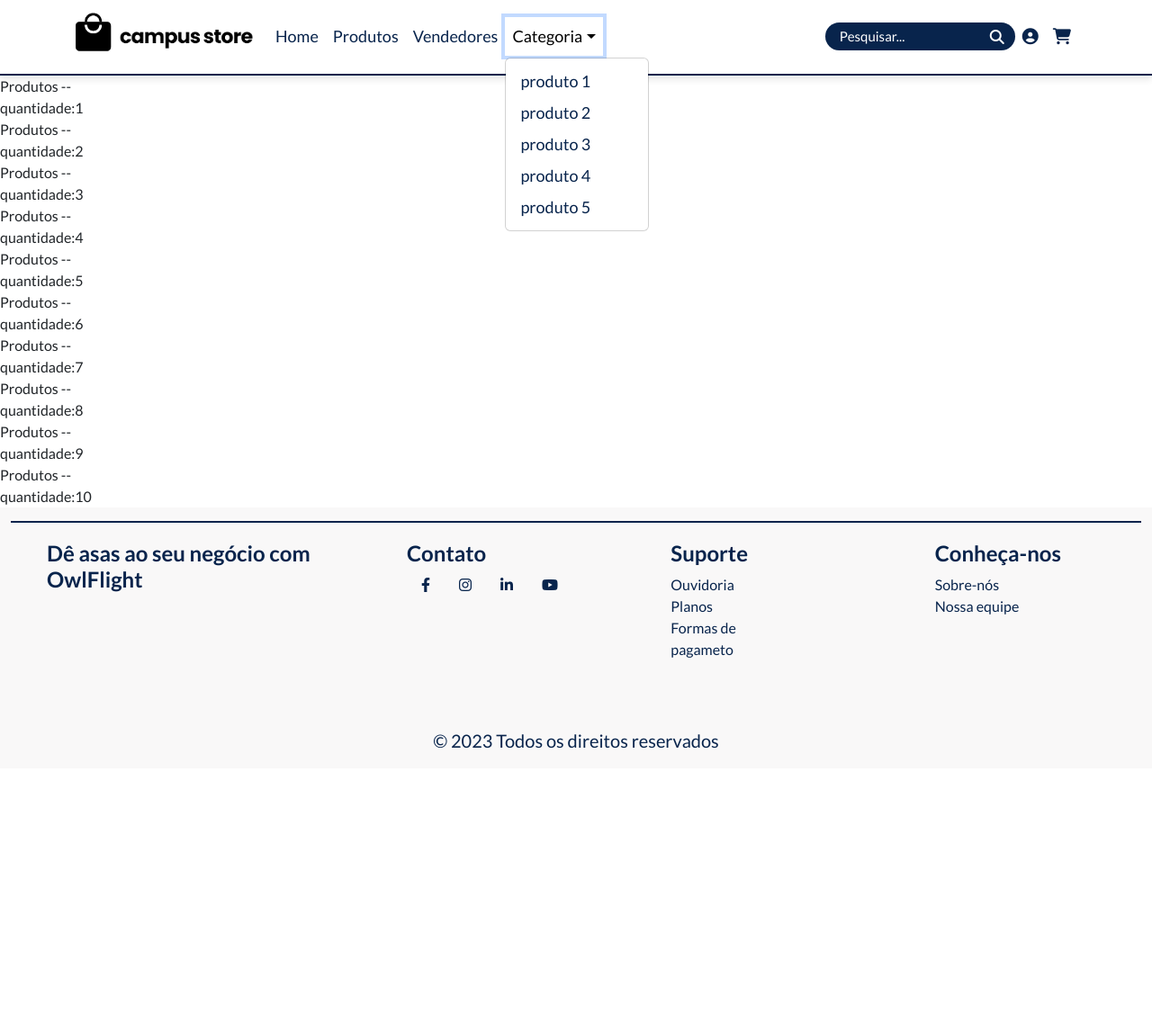
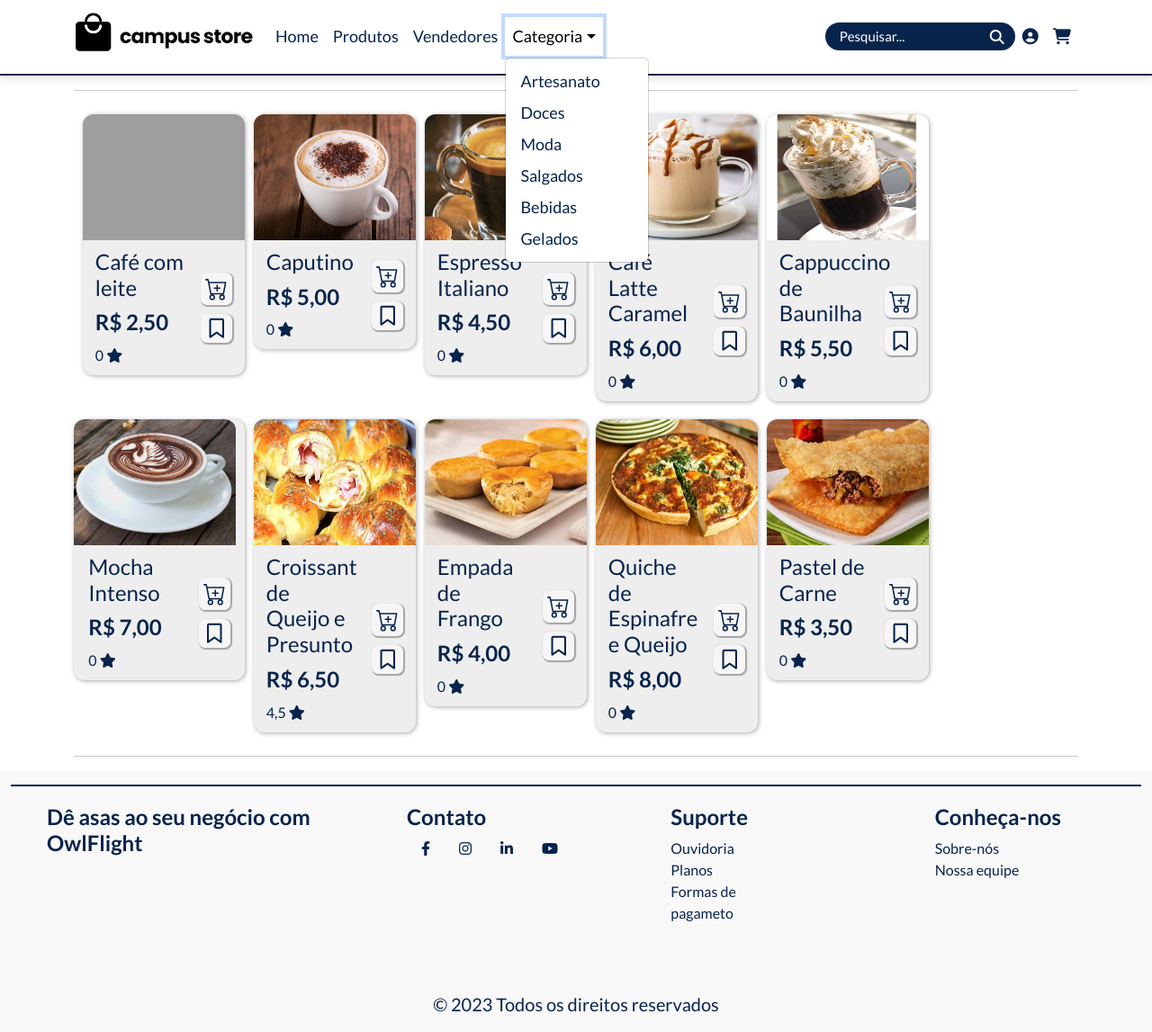
Before and after one commit to SrJohn369/campus-store, a Django app: page /produtos in a window 1280 px wide, after a click on "Categoria". Shown: the whole page at 90% size. Before the commit the page ends 832 px from the top, so only its background shows below. Run offline with Django 4.2, Linux system fonts and the light colour scheme; data comes from the database, SQL or seed files in the repository; both versions use the stored data as it was after the commit; grey boxes are pictures that could not be loaded.

Commit message:
filtragem

```diff
--- a/cadastro/admin.py
+++ b/cadastro/admin.py
@@ -6,3 +6,4 @@ admin.site.register(Usuario)
 admin.site.register(Vendedor)
 admin.site.register(Servico)
 admin.site.register(Produto)
+admin.site.register(Categoria)
--- a/cadastro/models.py
+++ b/cadastro/models.py
@@ -26,13 +26,28 @@ class Produto(models.Model):
     preco = models.DecimalField(max_digits=9, decimal_places=2, blank=False)
     foto_prod = models.ImageField(
         null=False, default='', upload_to='foto_produto')
-
     vendedor = models.ForeignKey(Vendedor, on_delete=models.CASCADE)
 
+    categorias = models.ManyToManyField('Categoria', related_name='produtos')
 
     def __str__(self):
         return f'{self.nome_prod} - R${self.preco}'
 
+
+class Categoria(models.Model):
+    NOME_CHOICES = [
+        ('artesanato', 'Artesanato'),
+        ('doce', 'Doce'),
+        ('moda', 'Moda'),
+        ('salgado', 'Salgado'),
+        ('bebida', 'Bebida'),
+        ('gelado', 'Gelado'),
+    ]
+
+    nome = models.CharField(max_length=20, choices=NOME_CHOICES)
+
+    def __str__(self):
+        return self.nome
 
 
 class Servico(models.Model):
--- a/home/templates/base.html
+++ b/home/templates/base.html
@@ -38,11 +38,12 @@
                         <div class="dropdown">
                             <a href="#" class="nav-link dropdown-toggle" data-bs-toggle="dropdown">Categoria</a>
                             <ul class="dropdown-menu">
-                            <li><a href="#" class="dropdown-item">produto 1</a></li>
-                            <li><a href="#" class="dropdown-item">produto 2</a></li>
-                            <li><a href="#" class="dropdown-item">produto 3</a></li>
-                            <li><a href="#" class="dropdown-item">produto 4</a></li>
-                            <li><a href="#" class="dropdown-item">produto 5</a></li>
+                                <li><a href="{% url 'home:pesquisa_categoria' categoria='Artesanato' %}" class="dropdown-item">Artesanato</a></li>
+                                <li><a href="{% url 'home:pesquisa_categoria' categoria='Doce' %}" class="dropdown-item">Doces</a></li>
+                                <li><a href="{% url 'home:pesquisa_categoria' categoria='Moda' %}" class="dropdown-item">Moda</a></li>
+                                <li><a href="{% url 'home:pesquisa_categoria' categoria='Salgado' %}" class="dropdown-item">Salgados</a></li>
+                                <li><a href="{% url 'home:pesquisa_categoria' categoria='Bebida' %}" class="dropdown-item">Bebidas</a></li>
+                                <li><a href="{% url 'home:pesquisa_categoria' categoria='Gelado' %}" class="dropdown-item">Gelados</a></li>
                             </ul>
                         </div>
                         <div id="redimencionar"></div>
--- a/home/templates/produtos.html
+++ b/home/templates/produtos.html
@@ -1,9 +1,56 @@
 {% extends "base.html" %}
-
+{% load static %}
+{% block cssblock %}
+    <link rel="stylesheet" href="{% static 'css/cards.css'%}">
+{% endblock %}
 {% block content %}
 
-    {% for produto in data_protuto_all %}
-        <div style="margin: auto;">Produtos --<br> quantidade:{{forloop.counter}}</div>
-    {% endfor %}
+    <main class="flex-fill">
+    <div class="container">
+        <hr class="mt-3">
+        <!--ITEMS-->
+        <div class="row g-3"> <!--indicar q o layout vai ter 12 colunas/ g-3 => a sepaação entre as colunas vai ser entre 3 unidades-->
+            <div class="col12 col-sm-6 col-md-4 col-lg-3 col-xl-2">
+                <div class="wrapper">
+                    {% for produto in data_protuto_all %}
+                    <a href="#" class="card-link">
+                        <div class="card-produto">
+                            <div class="frame1">
+                                <img class="img-card" src="{{produto.foto_prod.url}}" alt="Imagem do Produto">
+                            </div>
+                            <div class="frame2">
+                                <div class="text-card">
+                                    <h4 id="prod-name">{{produto.nome_prod}}</h4>
+                                    <h4 id="preco">R$ {{produto.preco}}</h4>
+                                    <div class="strelas-avaliacao">
+                                        {% if produto.media_avaliacao %}
+                                        <span>{{produto.media_avaliacao}} </span><i class="fa-solid fa-star"></i>
+                                        {% else %}
+                                        <span>0 </span><i class="fa-solid fa-star"></i>
+                                        {% endif %}
+                                    </div>
+                                </div>
+                                <div class="botoes">
+                                    <button>
+                                        <svg xmlns="http://www.w3.org/2000/svg" width="26" height="26" fill="currentColor" class="bi bi-cart-plus" viewBox="0 0 16 16">
+                                            <path d="M9 5.5a.5.5 0 0 0-1 0V7H6.5a.5.5 0 0 0 0 1H8v1.5a.5.5 0 0 0 1 0V8h1.5a.5.5 0 0 0 0-1H9z"/>
+                                            <path d="M.5 1a.5.5 0 0 0 0 1h1.11l.401 1.607 1.498 7.985A.5.5 0 0 0 4 12h1a2 2 0 1 0 0 4 2 2 0 0 0 0-4h7a2 2 0 1 0 0 4 2 2 0 0 0 0-4h1a.5.5 0 0 0 .491-.408l1.5-8A.5.5 0 0 0 14.5 3H2.89l-.405-1.621A.5.5 0 0 0 2 1zm3.915 10L3.102 4h10.796l-1.313 7h-8.17zM6 14a1 1 0 1 1-2 0 1 1 0 0 1 2 0m7 0a1 1 0 1 1-2 0 1 1 0 0 1 2 0"/>
+                                        </svg>
+                                    </button>
+                                    <button>
+                                        <i class="fa-regular fa-bookmark"></i>
+                                    </button>
+                                </div>
+                            </div>
+                        </div>
+                    </a>
+                    {% endfor %}
+                </div>
+            </div>
+        </div>
+
+        <hr class="mt-3">
+    </div>
+    </main>
 
 {% endblock content %}
--- a/home/urls.py
+++ b/home/urls.py
@@ -8,5 +8,6 @@ app_name = 'home'
 urlpatterns = [
     path('', home, name='home'),
     path('produtos', produtos, name='produtos'),
-    path('vendedores', vendedores, name='vendedores')
+    path('vendedores', vendedores, name='vendedores'),
+    path('pesquisa/<str:categoria>', pesquisa_categoria, name='pesquisa_categoria')
 ]
--- a/home/views.py
+++ b/home/views.py
@@ -1,6 +1,6 @@
 from django.shortcuts import render
-from cadastro.models import Produto, Vendedor
-from perfil.models import Avaliacao
+from cadastro.models import Produto, Vendedor, Categoria
+from .models import *
 from django.db.models import Avg
 
 
@@ -14,7 +14,9 @@ def home(request):
 
 
 def produtos(request):
-    data_protuto_all = Produto.objects.all()
+    # dados do produto + média de estrelas
+    data_protuto_all = Produto.objects.prefetch_related('avaliacao_set')\
+        .annotate(media_avaliacao=Avg('avaliacao__estrelas')).all()
 
     if request.method == 'GET': return render(request, "produtos.html", {'data_protuto_all': data_protuto_all})
 
@@ -23,3 +25,14 @@ def vendedores(request):
     data_vendedor_all = Vendedor.objects.all()
 
     if request.method == 'GET': return render(request, "vendedores.html", {'data_vendedor_all': data_vendedor_all})
+
+
+def pesquisa_categoria(request, categoria):
+    categoria_obj = Categoria.objects.get(nome=categoria.lower())
+
+    result_categoria = Produto.objects.filter(categorias=categoria_obj)\
+        .prefetch_related('avaliacao_set')\
+        .annotate(media_avaliacao=Avg('avaliacao__estrelas'))
+
+    if request.method == 'GET':
+        return render(request, 'resultados.html', {'result_categoria': result_categoria})
--- a/perfil/models.py
+++ b/perfil/models.py
@@ -6,6 +6,10 @@ class Favorito(models.Model):
     produto_favorito = models.ForeignKey(Produto, null=True, blank=True, on_delete=models.CASCADE)
     vendedor_favorito = models.ForeignKey(Vendedor, null=True, blank=True, on_delete=models.CASCADE)
     favoritado_em = models.DateTimeField(auto_now_add=True)
+
+    def __str__(self):
+        return self.name
+
 
 class Avaliacao(models.Model):
     usuario = models.ForeignKey(Usuario, on_delete=models.CASCADE, null=True, blank=True)
```
Also changed, not shown: home/admin.py (+0 -7 lines), home/models.py (+1 -16 lines), home/templates/resultados.html (added, +59 -0 lines), cadastro/migrations/0006_categoria_produto_categorias.py (added), home/migrations/0001_initial.py (deleted), sqlite.db.
